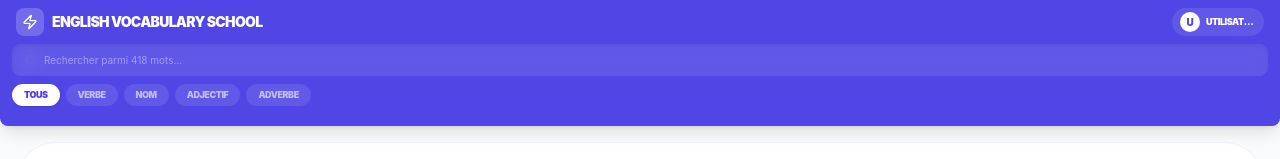
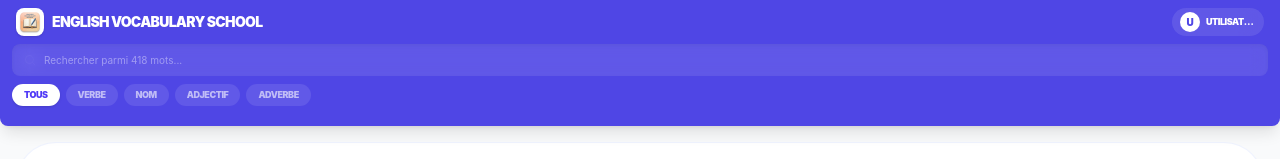
Before and after one commit to ibrahimakane2582447-create/Word-anglais-, a React (Vite) app: page / in a window 1280 px wide. Shown: the top 159 px of the page. Built offline with nearby package versions, Linux system fonts and the light colour scheme.

Commit message:
feat(ui): replace emoji logo with app icon
Update the branding elements to use the application icon instead of emoji animations in the header and home section.

```diff
--- a/src/App.tsx
+++ b/src/App.tsx
@@ -657,19 +657,13 @@ export default function App() {
               }}
               className="text-center p-8 bg-white/10 backdrop-blur-md rounded-3xl border border-white/20 shadow-2xl"
             >
-              <div className="text-6xl mb-4 flex justify-center gap-4">
-                <motion.span
-                  animate={{ rotate: [0, 10, -10, 0] }}
-                  transition={{ duration: 0.5, repeat: Infinity, repeatDelay: 1 }}
-                >
-                  🏫
-                </motion.span>
-                <motion.span
-                  animate={{ y: [0, -10, 0] }}
-                  transition={{ duration: 1.5, repeat: Infinity }}
-                >
-                  📚
-                </motion.span>
+              <div className="mb-4 flex justify-center">
+                <img
+                  src="/icon.png"
+                  alt="English Vocabulary School Logo"
+                  className="w-24 h-24 object-contain rounded-3xl shadow-2xl border border-white/20"
+                  referrerPolicy="no-referrer"
+                />
               </div>
               <h2 className="text-4xl font-black mb-2 tracking-tight">English</h2>
               <p className="text-2xl font-bold opacity-90">vocabulary school</p>
@@ -699,8 +693,8 @@ export default function App() {
       >
         <div className="px-4 py-2 flex items-center justify-between">
           <div className="flex items-center gap-2">
-            <div className="p-1.5 bg-white/20 rounded-lg">
-              <Zap className="w-4 h-4" />
+            <div className="p-0.5 bg-white rounded-lg overflow-hidden shrink-0 shadow-sm">
+              <img src="/icon.png" className="w-6 h-6 object-cover rounded" alt="Logo" referrerPolicy="no-referrer" />
             </div>
             <h1 className="text-sm font-black tracking-tighter uppercase">English vocabulary school</h1>
           </div>
```
